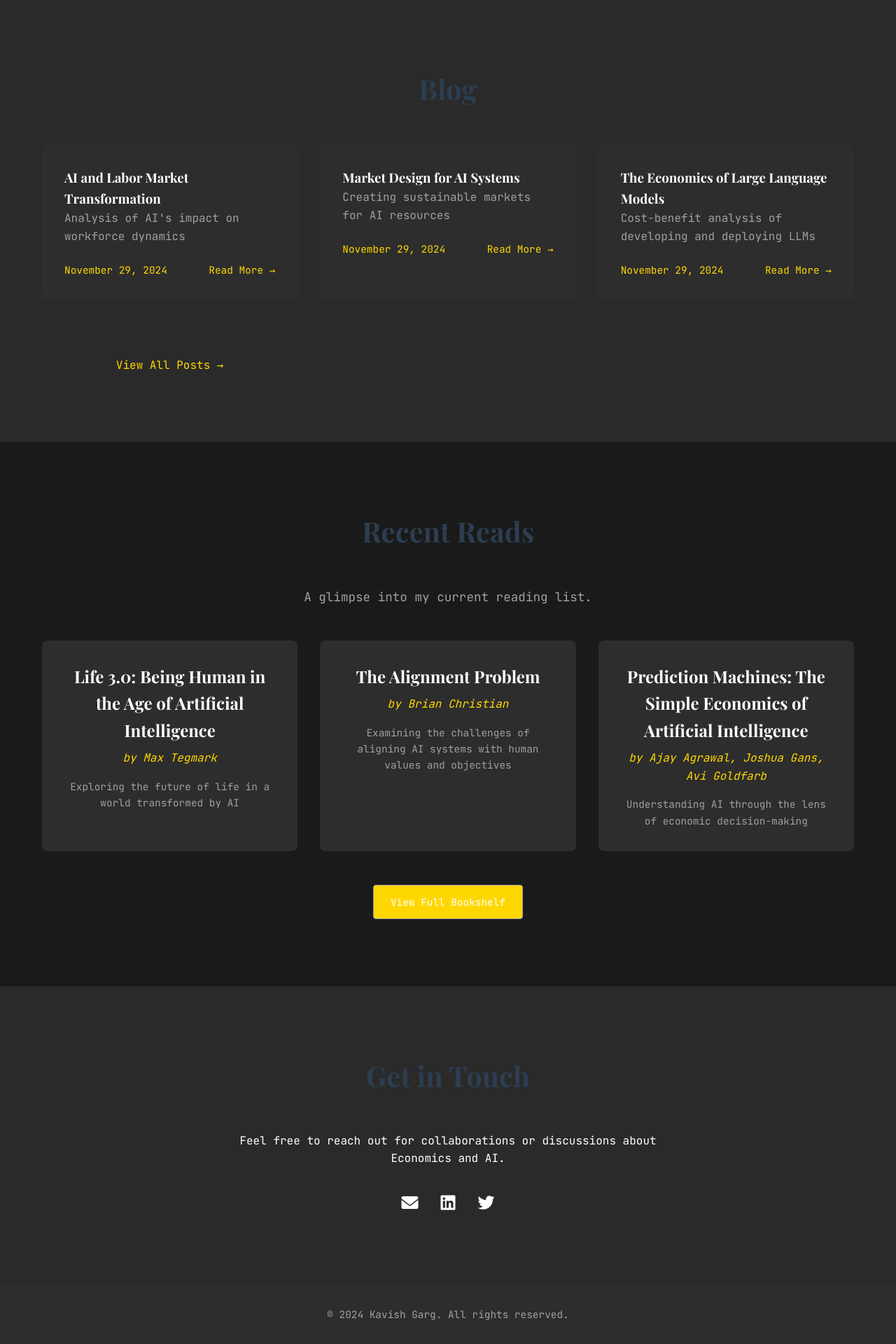
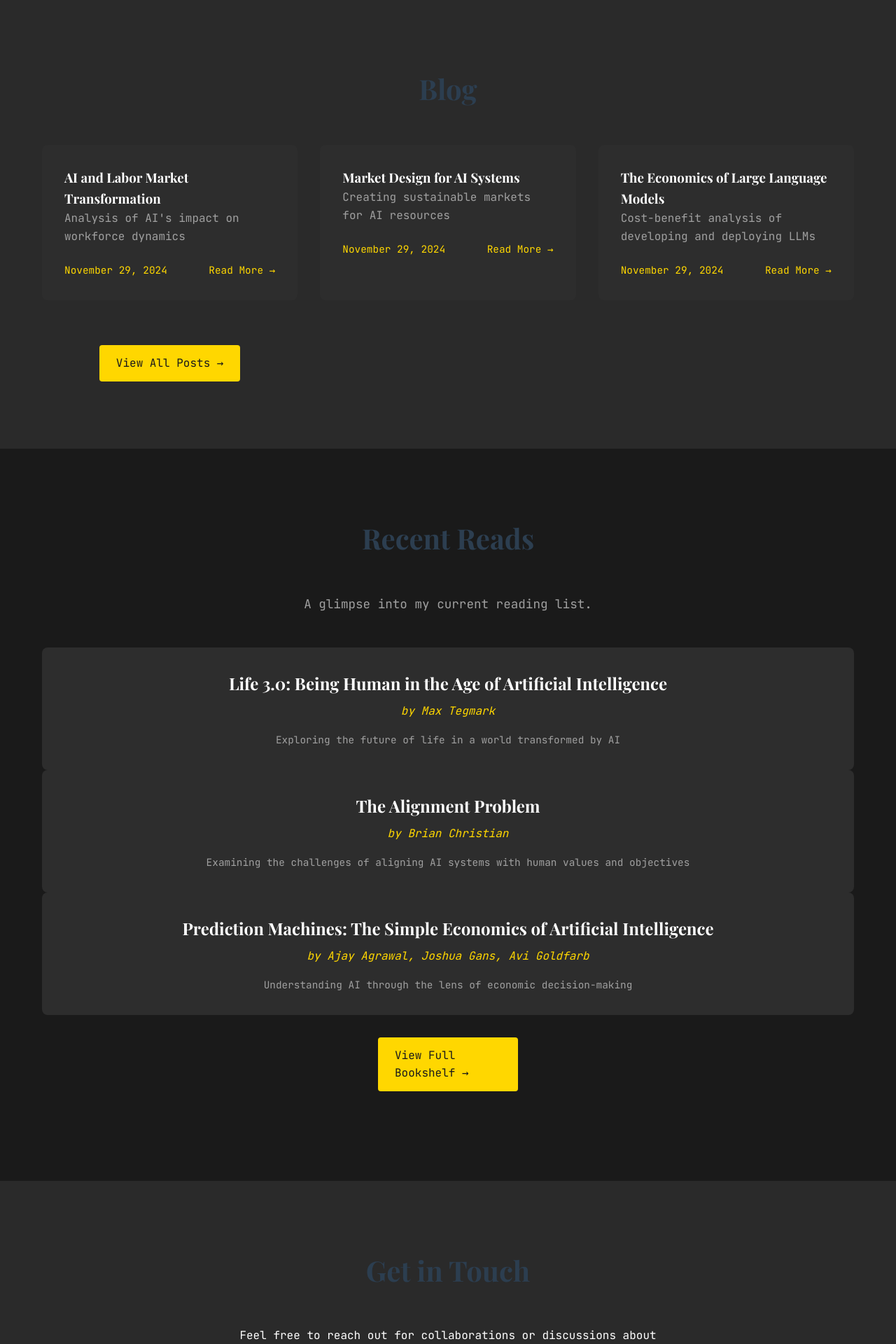
Before and after one commit to thatkavish/personal-website, a Flask app: page / in a window 1280 px wide. Shown: the part 1466-3386 px from the top of the page at 70% size. Run offline with Flask 3, Linux system fonts and the light colour scheme; data comes from the database, SQL or seed files in the repository.

Commit message:
Update heading colors to white and improve button styling

```diff
--- a/templates/base.html
+++ b/templates/base.html
@@ -29,7 +29,7 @@
 
         h1, h2, h3 {
             font-family: 'Playfair Display', serif;
-            color: var(--text-color);
+            color: #ffffff;
         }
 
         .container {
--- a/templates/index.html
+++ b/templates/index.html
@@ -75,9 +75,7 @@
                 {% endfor %}
             </div>
 
-            <div class="view-all-container">
-                <a href="{{ url_for('books') }}" class="btn-primary">View Full Bookshelf</a>
-            </div>
+            <a href="{{ url_for('books') }}" class="view-bookshelf">View Full Bookshelf →</a>
         </div>
     </section>
 
@@ -217,26 +215,32 @@
 
     .view-all {
         text-align: center;
-        margin-top: 3rem;
+        margin-top: 2rem;
+        width: 100%;
     }
 
-    .view-all-link {
-        color: var(--primary-color);
+    .view-all-link, .view-bookshelf {
+        display: inline-block;
+        padding: 0.8rem 1.5rem;
+        background-color: var(--primary-color);
+        color: var(--bg-color);
         text-decoration: none;
-        font-size: 1rem;
-        transition: all 0.3s ease;
+        border-radius: 4px;
+        transition: background-color 0.3s ease;
     }
 
-    .view-all-link:hover {
-        color: var(--primary-color-dark);
-        transform: translateX(5px);
+    .view-all-link:hover, .view-bookshelf:hover {
+        background-color: var(--primary-color-dark);
     }
 
     .books-preview {
-        display: grid;
-        grid-template-columns: repeat(auto-fit, minmax(300px, 1fr));
-        gap: 2rem;
-        margin-bottom: 3rem;
+        text-align: center;
+    }
+
+    .view-bookshelf {
+        margin: 2rem auto;
+        display: block;
+        max-width: 200px;
     }
 
     .book-card {
@@ -266,11 +270,6 @@
     .book-notes {
         color: var(--text-secondary);
         line-height: 1.6;
-    }
-
-    .view-all-container {
-        text-align: center;
-        margin-top: 3rem;
     }
 
     .section-description {
```
